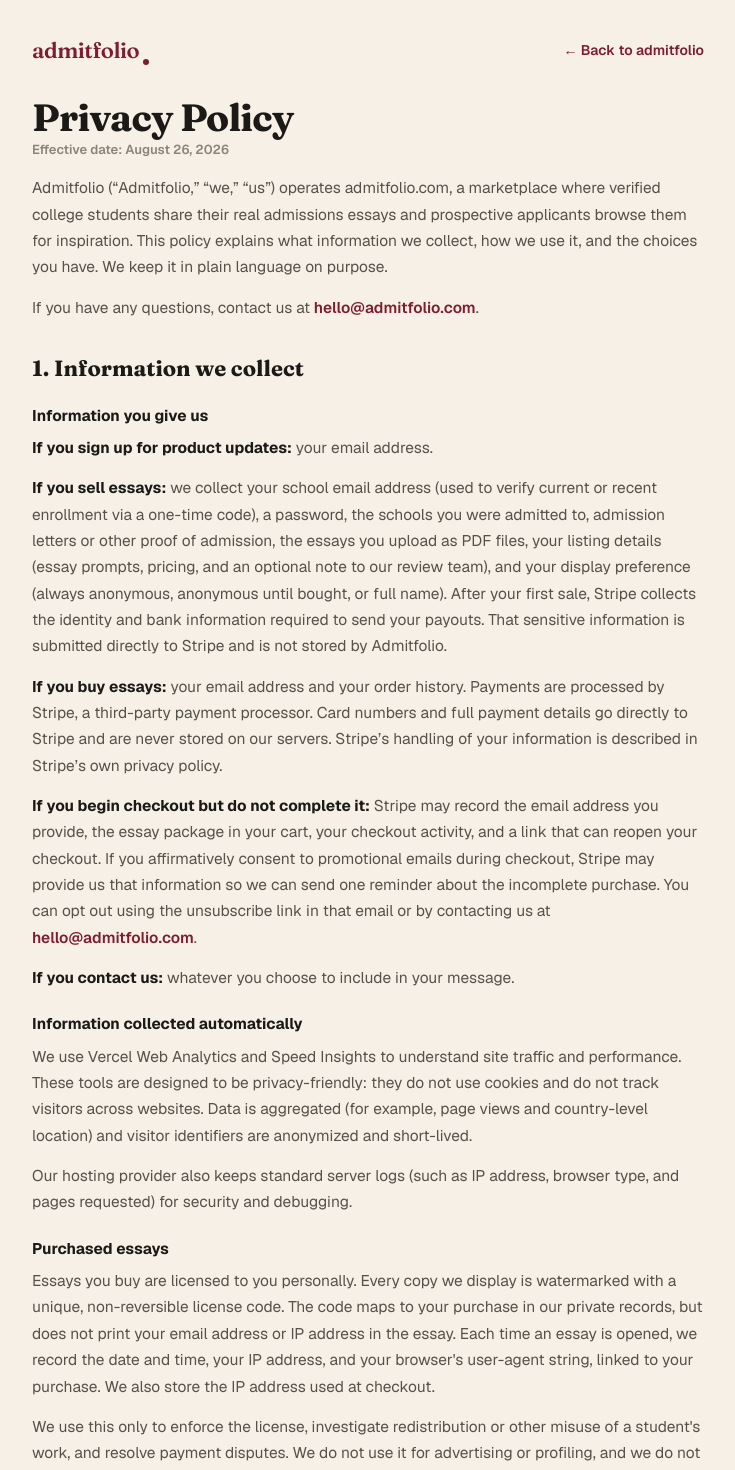
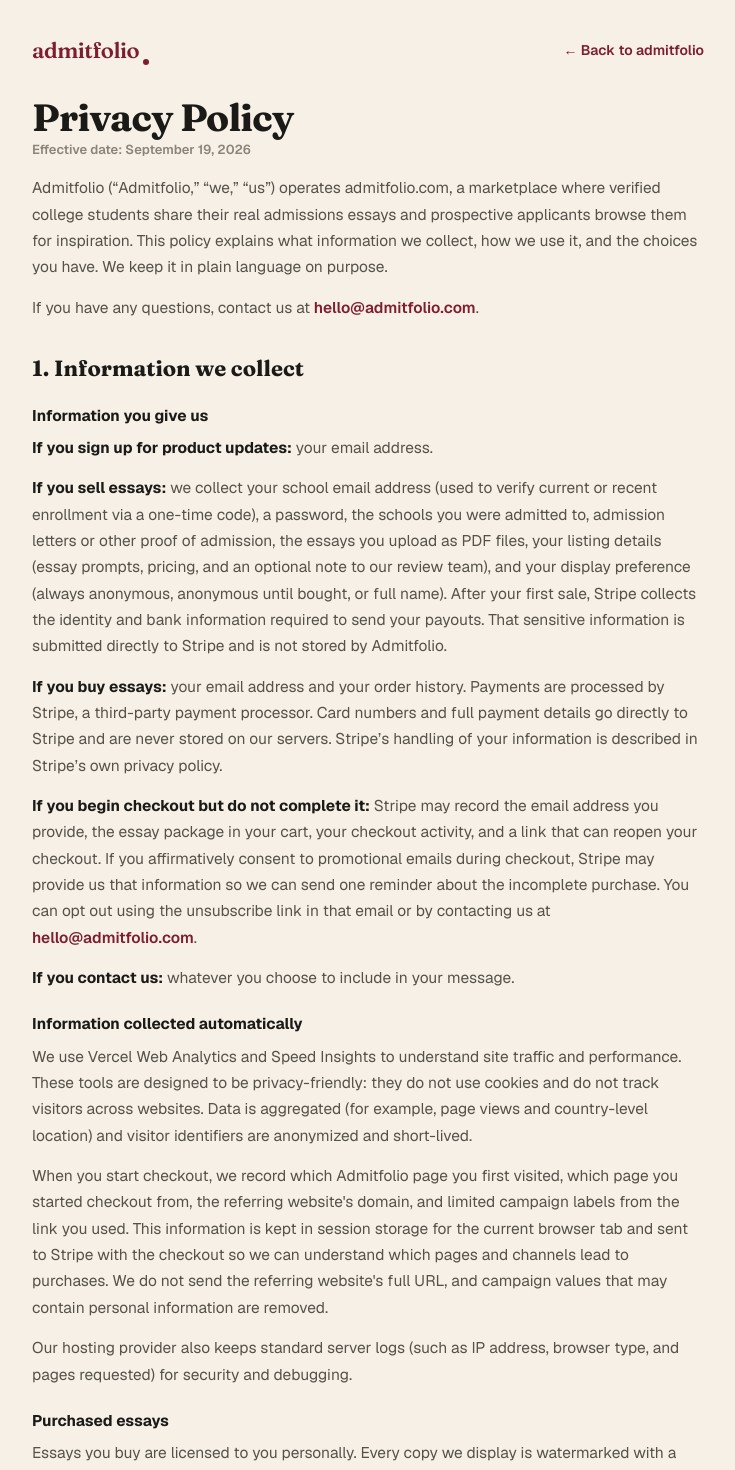
Before and after one commit to anony-mouse1/admitfolio, a Next.js app: page /privacy in a window 1280 px wide. Shown: the top 1470 px of the page, without its empty margins (272-1007 px from the left). Built offline with nearby package versions, Linux system fonts and the light colour scheme; no server answers.

Commit message:
Harden checkout attribution disclosure and verifier

```diff
--- a/app/privacy/page.tsx
+++ b/app/privacy/page.tsx
@@ -25,7 +25,7 @@
       </header>
 
       <h1>Privacy Policy</h1>
-      <p className="legal-date">Effective date: August 26, 2026</p>
+      <p className="legal-date">Effective date: September 19, 2026</p>
 
       <p>
         Admitfolio (&ldquo;Admitfolio,&rdquo; &ldquo;we,&rdquo; &ldquo;us&rdquo;) operates admitfolio.com, a
@@ -69,6 +69,13 @@
         tools are designed to be privacy-friendly: they do not use cookies and do not track visitors across
         websites. Data is aggregated (for example, page views and country-level location) and visitor
         identifiers are anonymized and short-lived.
+      </p>
+      <p>
+        When you start checkout, we record which Admitfolio page you first visited, which page you started
+        checkout from, the referring website&apos;s domain, and limited campaign labels from the link you used.
+        This information is kept in session storage for the current browser tab and sent to Stripe with the
+        checkout so we can understand which pages and channels lead to purchases. We do not send the referring
+        website&apos;s full URL, and campaign values that may contain personal information are removed.
       </p>
       <p>
         Our hosting provider also keeps standard server logs (such as IP address, browser type, and pages
```
Also changed, not shown: scripts/verify-checkout-attribution.mjs (+14 -17 lines).
